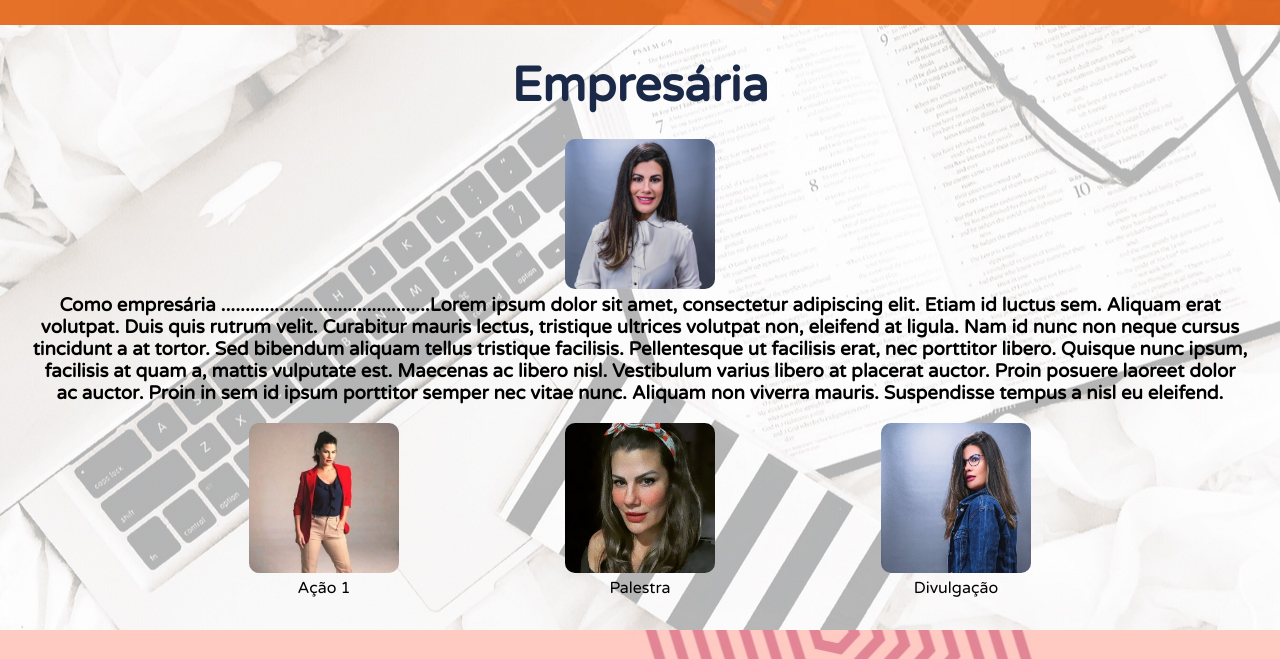
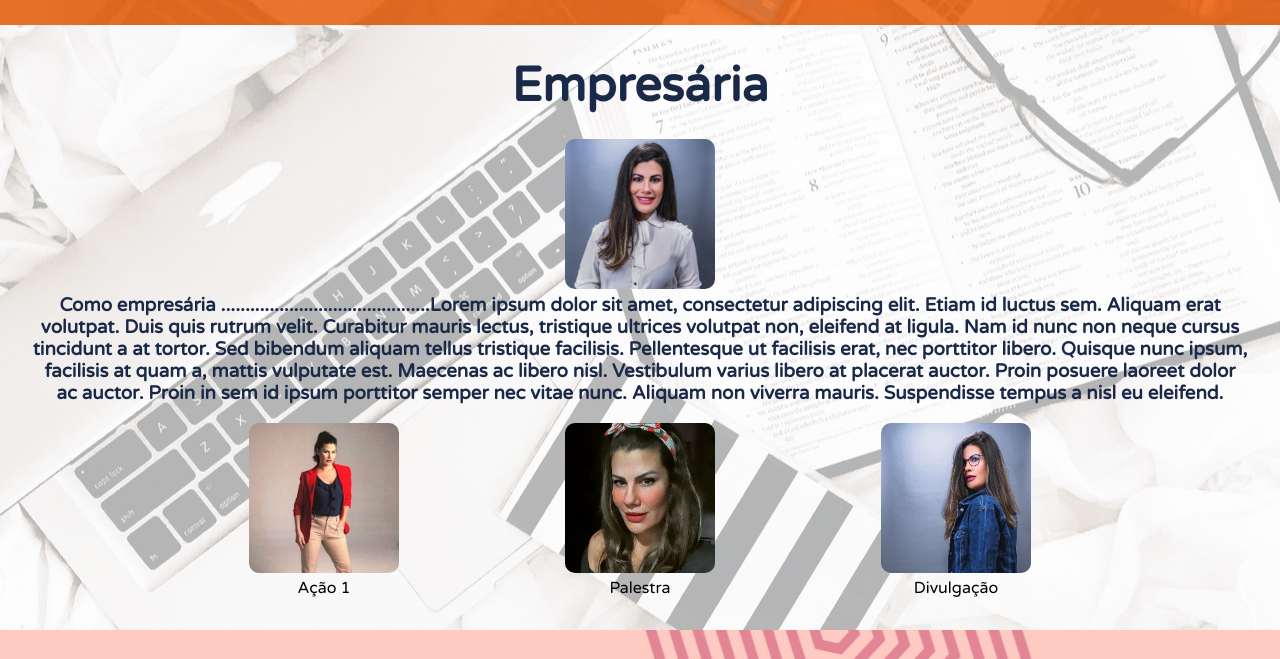
Before and after one commit to vinnymiiller/testerozane, a plain HTML site: page index.html in a window 1280 px wide. Shown: the part 3121-3780 px from the top of the page. Drawn offline with Linux system fonts and the light colour scheme.

Commit message:
Add files via upload

```diff
--- a/css/estilos.css
+++ b/css/estilos.css
@@ -416,6 +416,7 @@ header {
 
   .empresaria h3 {
     margin-bottom: 1em;
+    color: #1a2948;
   }
 
   .contatos {
```
